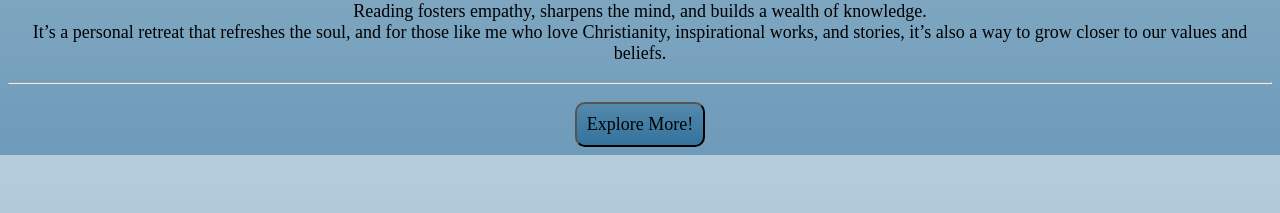
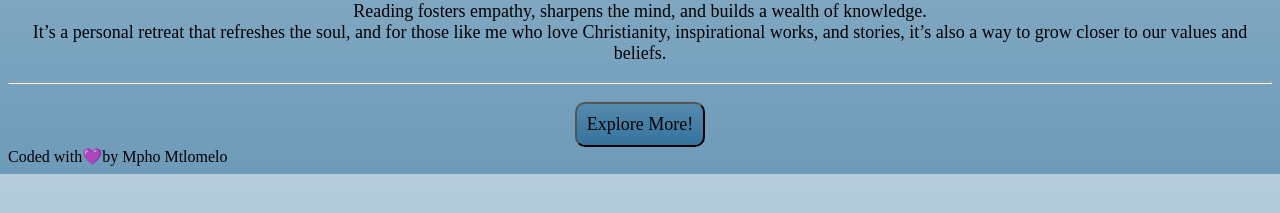
Before and after one commit to MphoVersace/reading, a plain HTML site: page index.html in a window 1280 px wide. Shown: the part 561-774 px from the top of the page. Drawn offline with Linux system fonts and the light colour scheme.

Commit message:
Author added

```diff
--- a/index.html
+++ b/index.html
@@ -81,6 +81,9 @@ Reading  fosters empathy, sharpens the mind, and builds a wealth of knowledge. <
         <button class="exploremore-button">Explore More!</button>
     </a>
 </div>
+<div>
+    <footer>Coded with💜by Mpho Mtlomelo</footer>
+</div>
     <script>
         document.querySelector(".exploremore-button").addEventListener("click", function() {
             let firstName = prompt("What is your name?");
```
